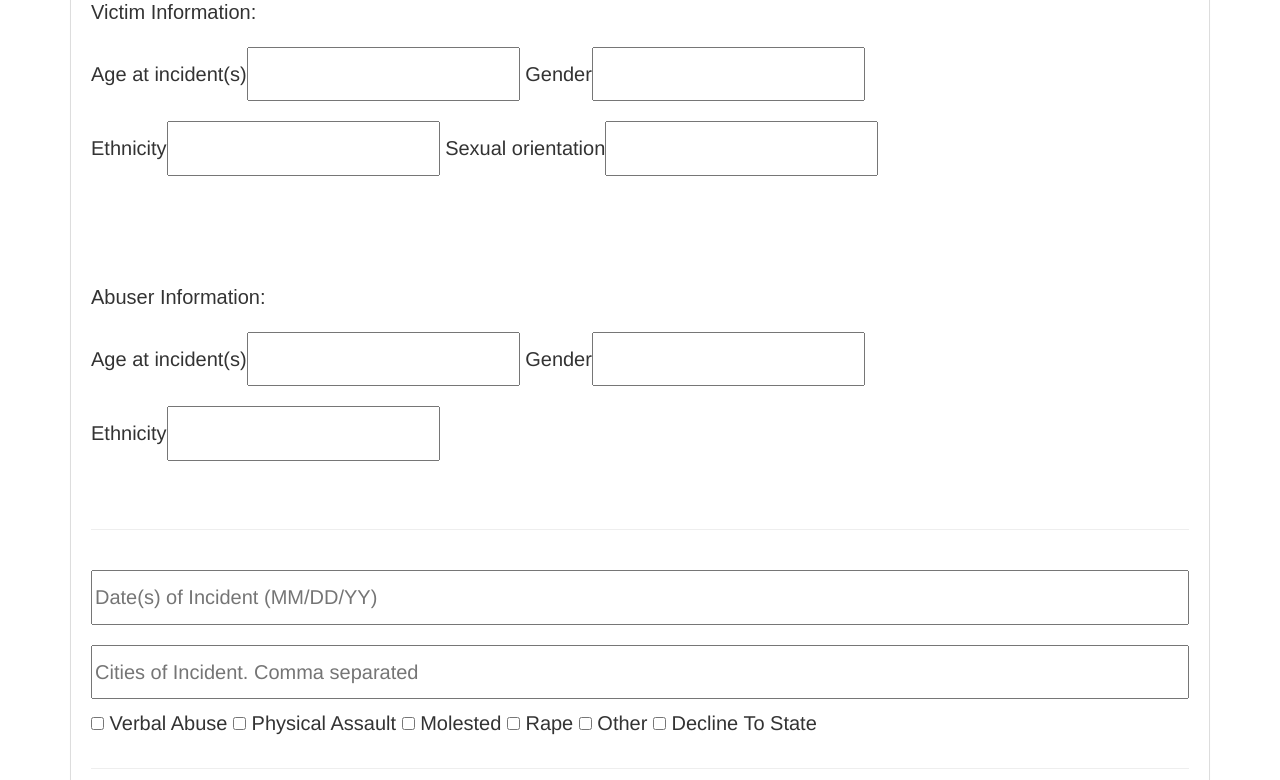
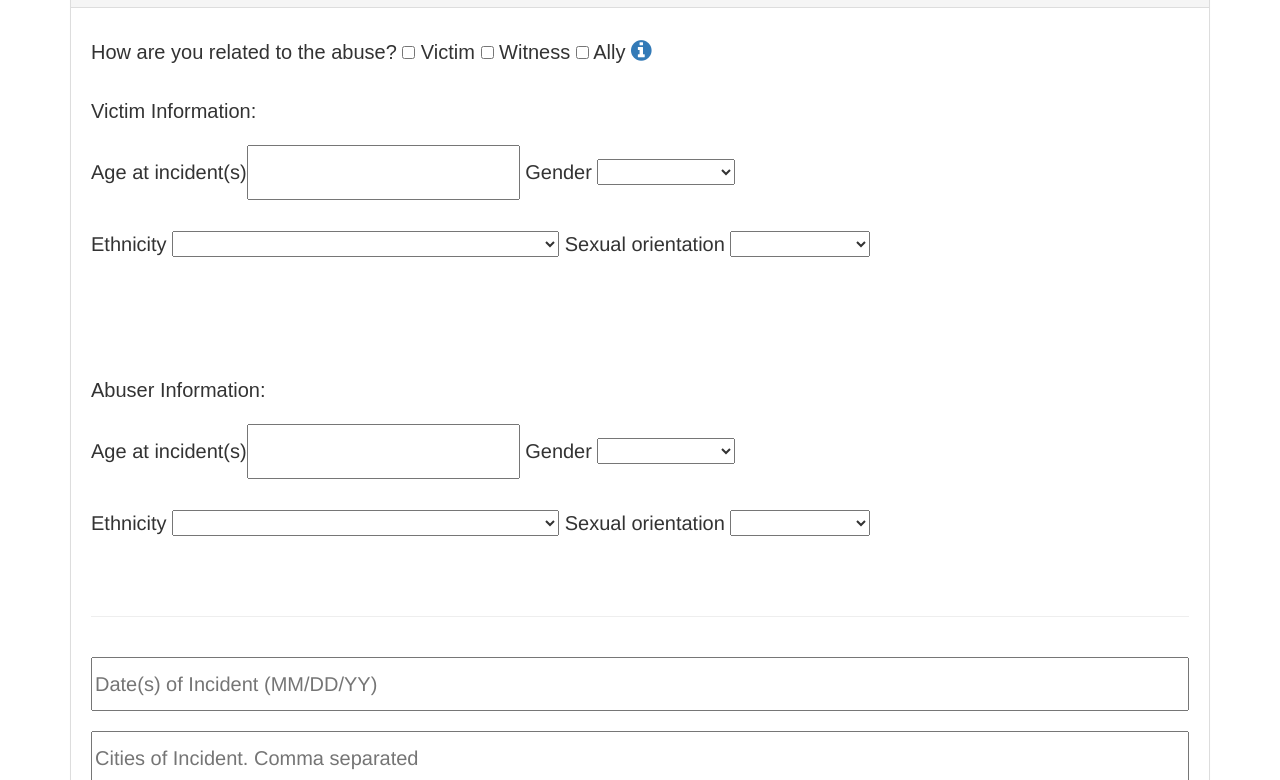
Before and after one commit to Leiguangr/metoovault, a website: page src/index.html in a window 1280 px wide. Shown: the part 343-1123 px from the top of the page. Drawn offline with nearby package versions, Linux system fonts and the light colour scheme; files whose address does not match are found by name.

Commit message:
display changes

```diff
--- a/src/css/newcss.css
+++ b/src/css/newcss.css
@@ -1,3 +1,7 @@
 .form2{
 	width: auto;
 }
+
+body{
+	/*background-color: #45BA5E;*/
+}
--- a/src/index.html
+++ b/src/index.html
@@ -13,9 +13,14 @@
     <!-- new css -->
     <link href="css/newcss.css" rel="stylesheet">
     <!-- end of new css -->
-
+    <link rel="stylesheet" href="https://cdnjs.cloudflare.com/ajax/libs/font-awesome/4.7.0/css/font-awesome.min.css">
     <script src="bin/jsencrypt.min.js"></script>
     <script src="js/crypto_lib/cryptico.js" type="text/javascript"></script>
+
+
+   <!--  <link rel="stylesheet" href="https://maxcdn.bootstrapcdn.com/bootstrap/3.3.7/css/bootstrap.min.css"> -->
+  <script src="https://ajax.googleapis.com/ajax/libs/jquery/3.2.1/jquery.min.js"></script>
+  <script src="https://maxcdn.bootstrapcdn.com/bootstrap/3.3.7/js/bootstrap.min.js"></script>
     <!-- HTML5 shim and Respond.js for IE8 support of HTML5 elements and media queries -->
     <!-- WARNING: Respond.js doesn't work if you view the page via file:// -->
     <!--[if lt IE 9]>
@@ -59,26 +64,75 @@
       <div class="col-sm-12">
         <div class="panel panel-default panel-pet">
           <div class="panel-heading">
-            <h4 class="panel-title">General Information (optional)
-            </h4>
-
-          </div>
+            <div class="panel-title">General Information (optional)
 
 
 
+            <input type="checkbox" name="make private" value="make private"> Make Private
+            </div>
+          </div>
           <div class="panel-body">
+        <div>
+          <p>How are you related to the abuse?
+          <input type="checkbox" name="victim" value="Bike"> Victim
+          <input type="checkbox" name="witness" value="Bike"> Witness
+          <input type="checkbox" name="ally" value="Bike"> Ally
+
+            <a href="#" data-toggle="tooltip" data-placement="left" title="
+            Victim: Person who was abused.
+            Witness: Viewed the abuse occuring, but was not themselves abused.
+            Ally: Was told of the abuse, but not there to witness.
+            Gender: Famal, Male, Gender Fluid, Transexual, Other
+            Sexual Orientation: Heterosexual, Gay, Bi-sexual, Other">
+              <i style="font-size:24px" class="fa">&#xf05a;</i>
+            </a>
+
+          </p>
+        </div>
+
+
+
 
             <div>
               <p style="font-style: bold; font-size: 20px;">Victim Information:</p>
+
+
+
               <div>
                 Age at incident(s)<input class="inputbox-small" type="text" id="Age1" name="Age1" placeholder="">
-                Gender<input class="inputbox-small" type="text" id="Gender1" name="Gender1" placeholder=""><br>
+                Gender
+                <select name="" id="">
+                <option value=""> </option>
+                <option value=""> Female</option>
+                <option value=""> Meale</option>
+                <option value=""> Gender Fluid</option>
+                <option value=""> Transexual</option>
+                <option value=""> Other</option>
+                </select>
+                <br>
 
               </div>
 
               <div style="margin-top: 20px;">
-                Ethnicity<input class="inputbox-small" type="text" id="Ethnicity1" name="Ethnicity1" placeholder="">
-                Sexual orientation<input class="inputbox-small" type="text" id="Sexual" name="Sexual" placeholder=""><br>
+                Ethnicity
+                <select name="" id="">
+                <option value=""> </option>
+                <option value=""> American Indian or Alaska Native</option>
+                <option value=""> Asian</option>
+                <option value=""> Black or African American</option>
+                <option value=""> Native Hawaiian or Other Pacific Islander</option>
+                <option value=""> White</option>
+                <option value=""> Hispanic or Latino</option>
+                <option value=""> Not Hispanic or Latino</option>
+                </select>
+                Sexual orientation
+                <select name="" id="">
+                <option value=""> </option>
+                <option value=""> Heterosexual</option>
+                <option value=""> Gay</option>
+                <option value=""> Bi-sexual</option>
+                <option value=""> Other</option>
+                </select><br>
 
               </div>
 
@@ -99,12 +153,38 @@
               <p style="font-style: bold; font-size: 20px;">Abuser Information:</p>
               <div>
                 Age at incident(s)<input class="inputbox-small" type="text" id="Age" name="Age" placeholder="">
-                Gender<input class="inputbox-small" type="text" id="Gender" name="Gender" placeholder=""><br>
+                Gender
+                <select name="" id="">
+                <option value=""> </option>
+                <option value=""> Female</option>
+                <option value=""> Meale</option>
+                <option value=""> Gender Fluid</option>
+                <option value=""> Transexual</option>
+                <option value=""> Other</option>
+                </select><br>
 
               </div>
 
               <div style="margin-top: 20px;">
-                Ethnicity<input class="inputbox-small" type="text" id="Ethnicity" name="Ethnicity" placeholder="">
+                Ethnicity
+                <select name="" id="">
+                <option value=""> </option>
+                <option value=""> American Indian or Alaska Native</option>
+                <option value=""> Asian</option>
+                <option value=""> Black or African American</option>
+                <option value=""> Native Hawaiian or Other Pacific Islander</option>
+                <option value=""> White</option>
+                <option value=""> Hispanic or Latino</option>
+                <option value=""> Not Hispanic or Latino</option>
+                </select>
+                Sexual orientation
+                <select name="" id="">
+                <option value=""> </option>
+                <option value=""> Heterosexual</option>
+                <option value=""> Gay</option>
+                <option value=""> Bi-sexual</option>
+                <option value=""> Other</option>
+                </select><br>
 
 
               </div>
@@ -286,7 +366,15 @@
         //console.log("Decrypted Message:" + DecryptionResult);
     </script>
 
-    <script src="js/app.js"></script>
+    <script src="js/app.js">
+
+
+      <script>
+$(document).ready(function(){
+    $('[data-toggle="tooltip"]').tooltip();
+});
+</script>
+    </script>
 
   </body>
 </html>
```
